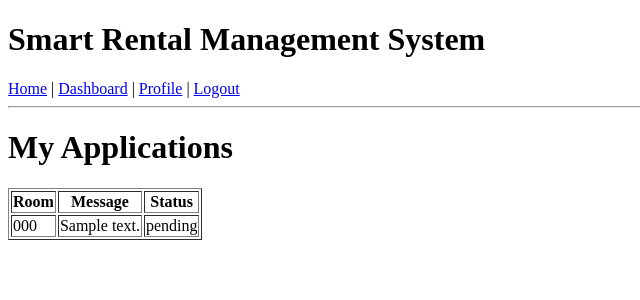
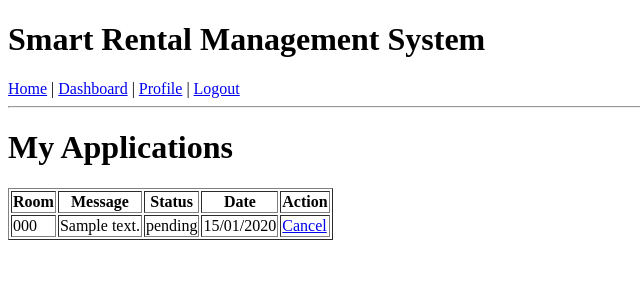
Before and after one commit to simonpaull/G-29-Smart-Rental-Management-System, a Django app: page /my-applications/ in a window 1280 px wide. Shown: the top 300 px of the page, without its empty margins (0-640 px from the left). Run offline with Django 5.2, Linux system fonts and the light colour scheme; a user stored in the database is signed in; tables that the repository leaves empty hold one stand-in row (values such as "Sample post").

Commit message:
Added application date and cancel application

```diff
--- a/core/templates/my_applications.html
+++ b/core/templates/my_applications.html
@@ -10,6 +10,8 @@
     <th>Room</th>
     <th>Message</th>
     <th>Status</th>
+    <th>Date</th>
+    <th>Action</th>
 </tr>
 
 {% for request_obj in requests %}
@@ -28,6 +30,20 @@
         {{ request_obj.status }}
     </td>
 
+    <td>
+        {{ request_obj.created_at|date:"d/m/Y" }}
+    </td>
+
+    <td>
+    {% if request_obj.status == 'pending' %}
+
+        <a href="{% url 'cancel_application' request_obj.id %}">
+            Cancel
+        </a>
+
+    {% endif %}
+    </td>
+
 </tr>
 
 {% empty %}
--- a/core/urls.py
+++ b/core/urls.py
@@ -19,6 +19,7 @@ urlpatterns = [
     path('request-status/<int:request_id>/<str:status>/', views.update_request_status, name='update_request_status'),
     path('my-applications/', views.my_applications, name='my_applications'),
     path('my-room/', views.my_room, name='my_room'),
+    path('cancel-application/<int:request_id>/', views.cancel_application, name='cancel_application'),
 
     path('', views.home, name='home'),
     path('login/', views.login_view, name='login'),
--- a/core/views.py
+++ b/core/views.py
@@ -336,3 +336,14 @@ def register_view(request):
         return redirect('login')
 
     return render(request, 'register.html')
+
+@login_required
+def cancel_application(request, request_id):
+
+    room_request = RoomRequest.objects.get( id = request_id )
+
+    if room_request.tenant == request.user:
+
+        room_request.delete()
+
+    return redirect('my_applications')
```
